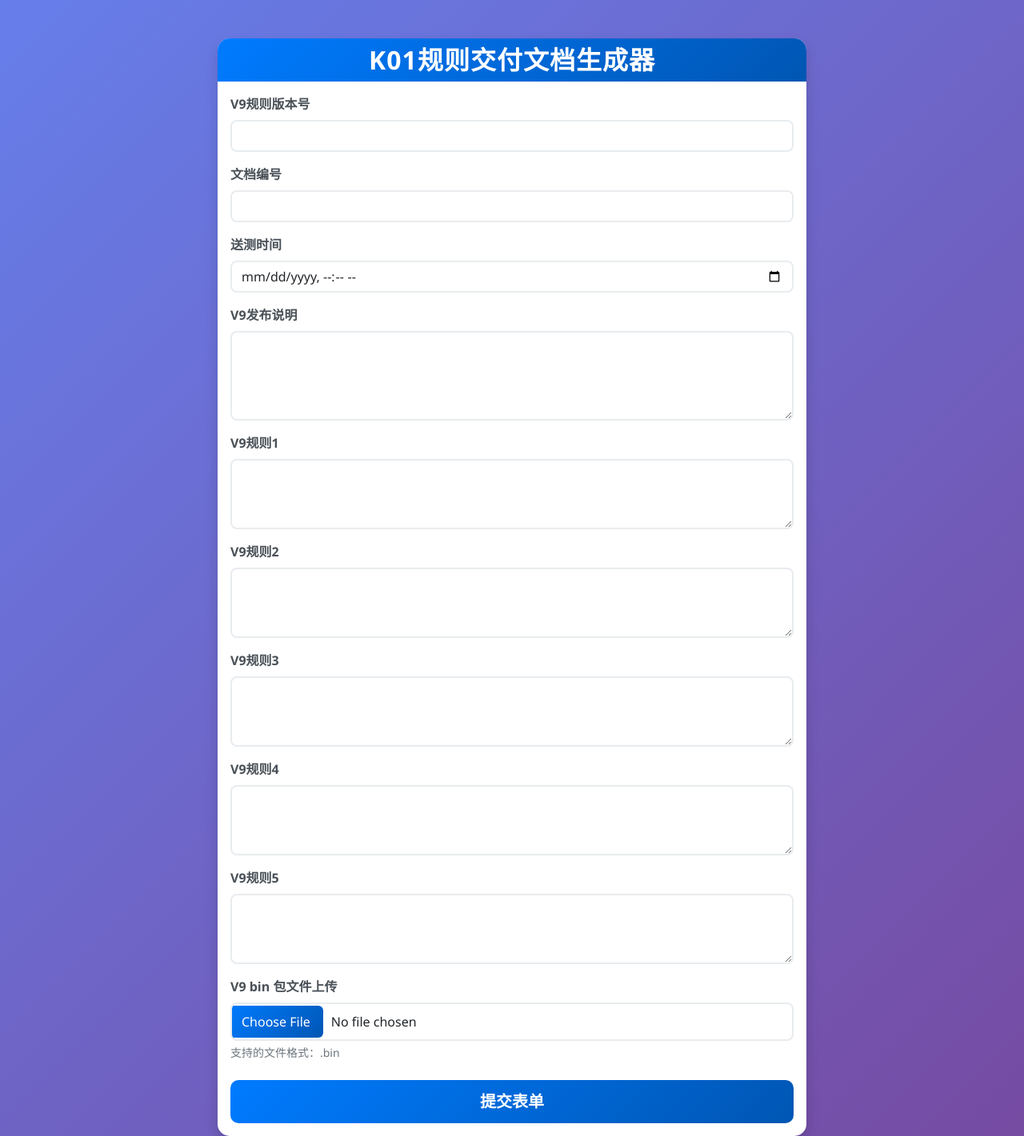
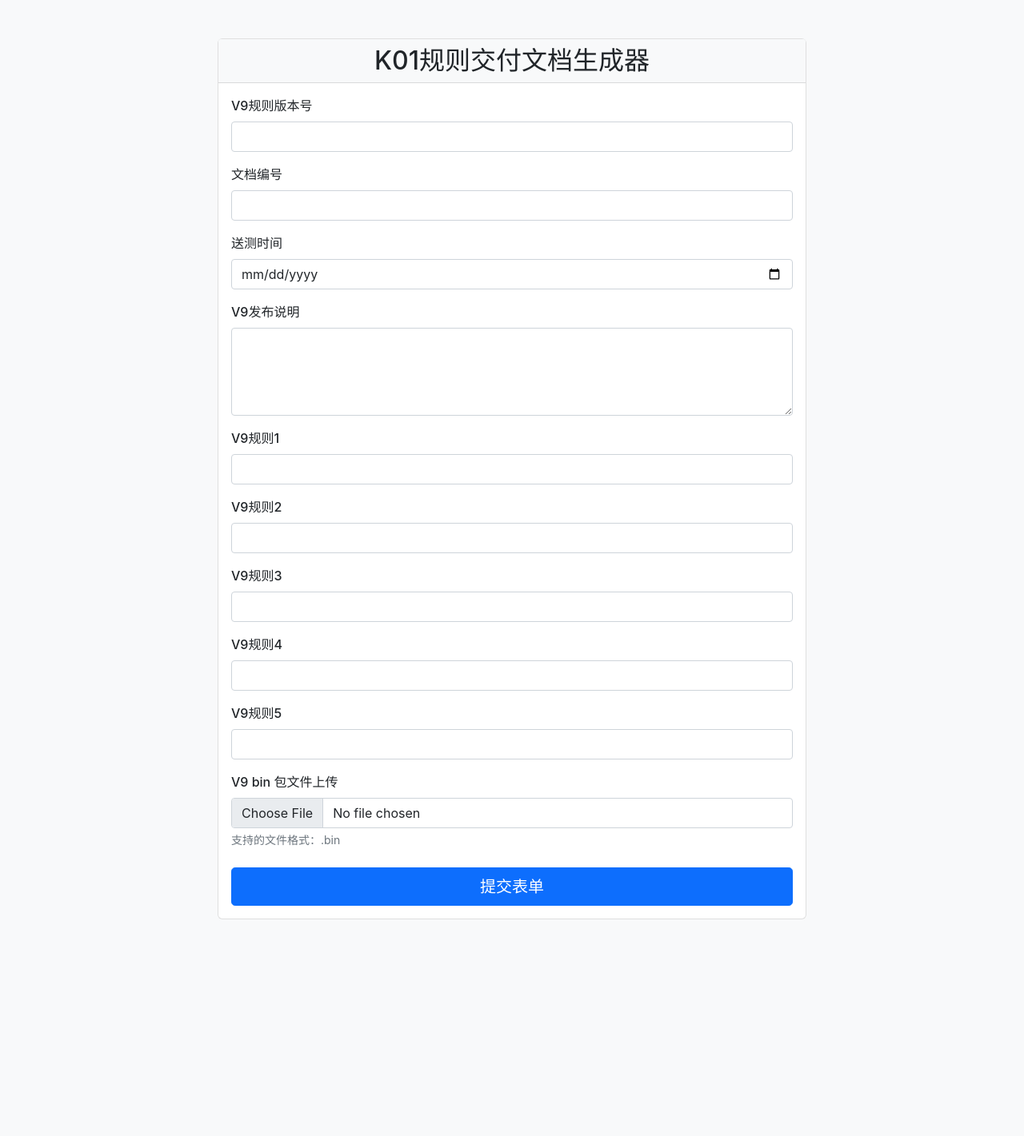
Before and after one commit to d4rk30/AutoReport, a Flask app: page / in a window 1280 px wide. Shown: the whole page at 80% size. After the commit the page ends 1150 px from the top, so only its background shows below. Run offline with Flask 3, Linux system fonts and the light colour scheme.

Commit message:
修改样式

```diff
--- a/static/css/style.css
+++ b/static/css/style.css
@@ -1,46 +1,27 @@
-/* 自定义样式 */
+/* 简化的样式 - 使用Bootstrap默认风格 */
 body {
-    background: linear-gradient(135deg, #667eea 0%, #764ba2 100%);
-    min-height: 100vh;
-    font-family: 'Segoe UI', Tahoma, Geneva, Verdana, sans-serif;
+    background-color: #f8f9fa;
+    font-family: -apple-system, BlinkMacSystemFont, "Segoe UI", Roboto, "Helvetica Neue", Arial, sans-serif;
 }
 
 .card {
-    border: none;
-    border-radius: 15px;
-    box-shadow: 0 10px 30px rgba(0, 0, 0, 0.2);
+    border: 1px solid rgba(0, 0, 0, 0.125);
+    border-radius: 0.375rem;
 }
 
 .card-header {
-    border-radius: 15px 15px 0 0 !important;
-    background: linear-gradient(135deg, #007bff 0%, #0056b3 100%) !important;
-    border: none;
-}
-
-.card-header h2 {
-    font-weight: 600;
-    letter-spacing: 1px;
+    background-color: #f8f9fa;
+    border-bottom: 1px solid rgba(0, 0, 0, 0.125);
 }
 
 .form-label {
-    font-weight: 600;
-    color: #495057;
-    margin-bottom: 0.5rem;
-}
-
-.form-control {
-    border-radius: 8px;
-    border: 2px solid #e9ecef;
-    transition: all 0.3s ease;
+    font-weight: 500;
+    color: #212529;
 }
 
 .form-control:focus {
-    border-color: #007bff;
-    box-shadow: 0 0 0 0.2rem rgba(0, 123, 255, 0.25);
-}
-
-.form-control:focus {
-    transform: translateY(-1px);
+    border-color: #86b7fe;
+    box-shadow: 0 0 0 0.25rem rgba(13, 110, 253, 0.25);
 }
 
 textarea.form-control {
@@ -49,88 +30,20 @@ textarea.form-control {
 }
 
 .btn-primary {
-    background: linear-gradient(135deg, #007bff 0%, #0056b3 100%);
-    border: none;
-    border-radius: 10px;
-    font-weight: 600;
-    padding: 12px 30px;
-    transition: all 0.3s ease;
+    background-color: #0d6efd;
+    border-color: #0d6efd;
 }
 
 .btn-primary:hover {
-    background: linear-gradient(135deg, #0056b3 0%, #004085 100%);
-    transform: translateY(-2px);
-    box-shadow: 0 5px 15px rgba(0, 123, 255, 0.4);
+    background-color: #0b5ed7;
+    border-color: #0a58ca;
 }
 
 .alert {
-    border-radius: 10px;
-    border: none;
-}
-
-.alert-success {
-    background: linear-gradient(135deg, #d4edda 0%, #c3e6cb 100%);
-    color: #155724;
-}
-
-.alert-danger {
-    background: linear-gradient(135deg, #f8d7da 0%, #f5c6cb 100%);
-    color: #721c24;
+    border-radius: 0.375rem;
 }
 
 .form-text {
     color: #6c757d;
     font-size: 0.875rem;
-    margin-top: 0.25rem;
 }
-
-/* 文件上传按钮样式 */
-input[type="file"] {
-    padding: 0.5rem;
-}
-
-input[type="file"]::-webkit-file-upload-button {
-    background: linear-gradient(135deg, #007bff 0%, #0056b3 100%);
-    color: white;
-    border: none;
-    padding: 8px 16px;
-    border-radius: 6px;
-    cursor: pointer;
-    margin-right: 10px;
-}
-
-input[type="file"]::-webkit-file-upload-button:hover {
-    background: linear-gradient(135deg, #0056b3 0%, #004085 100%);
-}
-
-/* 响应式设计 */
-@media (max-width: 768px) {
-    .container {
-        padding: 0 15px;
-    }
-
-    .card-body {
-        padding: 1.5rem;
-    }
-
-    .btn-primary {
-        padding: 10px 20px;
-    }
-}
-
-/* 动画效果 */
-.card {
-    animation: fadeInUp 0.6s ease-out;
-}
-
-@keyframes fadeInUp {
-    from {
-        opacity: 0;
-        transform: translateY(30px);
-    }
-
-    to {
-        opacity: 1;
-        transform: translateY(0);
-    }
-}
--- a/templates/index.html
+++ b/templates/index.html
@@ -15,8 +15,8 @@
     <div class="container mt-5">
         <div class="row justify-content-center">
             <div class="col-md-8">
-                <div class="card shadow">
-                    <div class="card-header bg-primary text-white">
+                <div class="card">
+                    <div class="card-header">
                         <h2 class="text-center mb-0">K01规则交付文档生成器</h2>
                     </div>
                     <div class="card-body">
@@ -53,8 +53,8 @@
                                     <!-- 送测时间 -->
                                     <div class="mb-3">
                                         <label for="test_time" class="form-label">送测时间</label>
-                                        <input type="datetime-local" class="form-control" id="test_time"
-                                            name="test_time" required>
+                                        <input type="date" class="form-control" id="test_time" name="test_time"
+                                            required>
                                     </div>
 
                                     <!-- V9发布说明 -->
@@ -67,36 +67,31 @@
                                     <!-- V9规则1 -->
                                     <div class="mb-3">
                                         <label for="v9_rule1" class="form-label">V9规则1</label>
-                                        <textarea class="form-control" id="v9_rule1" name="v9_rule1" rows="3"
-                                            required></textarea>
+                                        <input type="text" class="form-control" id="v9_rule1" name="v9_rule1" required>
                                     </div>
 
                                     <!-- V9规则2 -->
                                     <div class="mb-3">
                                         <label for="v9_rule2" class="form-label">V9规则2</label>
-                                        <textarea class="form-control" id="v9_rule2" name="v9_rule2" rows="3"
-                                            required></textarea>
+                                        <input type="text" class="form-control" id="v9_rule2" name="v9_rule2" required>
                                     </div>
 
                                     <!-- V9规则3 -->
                                     <div class="mb-3">
                                         <label for="v9_rule3" class="form-label">V9规则3</label>
-                                        <textarea class="form-control" id="v9_rule3" name="v9_rule3" rows="3"
-                                            required></textarea>
+                                        <input type="text" class="form-control" id="v9_rule3" name="v9_rule3" required>
                                     </div>
 
                                     <!-- V9规则4 -->
                                     <div class="mb-3">
                                         <label for="v9_rule4" class="form-label">V9规则4</label>
-                                        <textarea class="form-control" id="v9_rule4" name="v9_rule4" rows="3"
-                                            required></textarea>
+                                        <input type="text" class="form-control" id="v9_rule4" name="v9_rule4" required>
                                     </div>
 
                                     <!-- V9规则5 -->
                                     <div class="mb-3">
                                         <label for="v9_rule5" class="form-label">V9规则5</label>
-                                        <textarea class="form-control" id="v9_rule5" name="v9_rule5" rows="3"
-                                            required></textarea>
+                                        <input type="text" class="form-control" id="v9_rule5" name="v9_rule5" required>
                                     </div>
 
                                     <!-- V9 bin 包文件上传 -->
```
